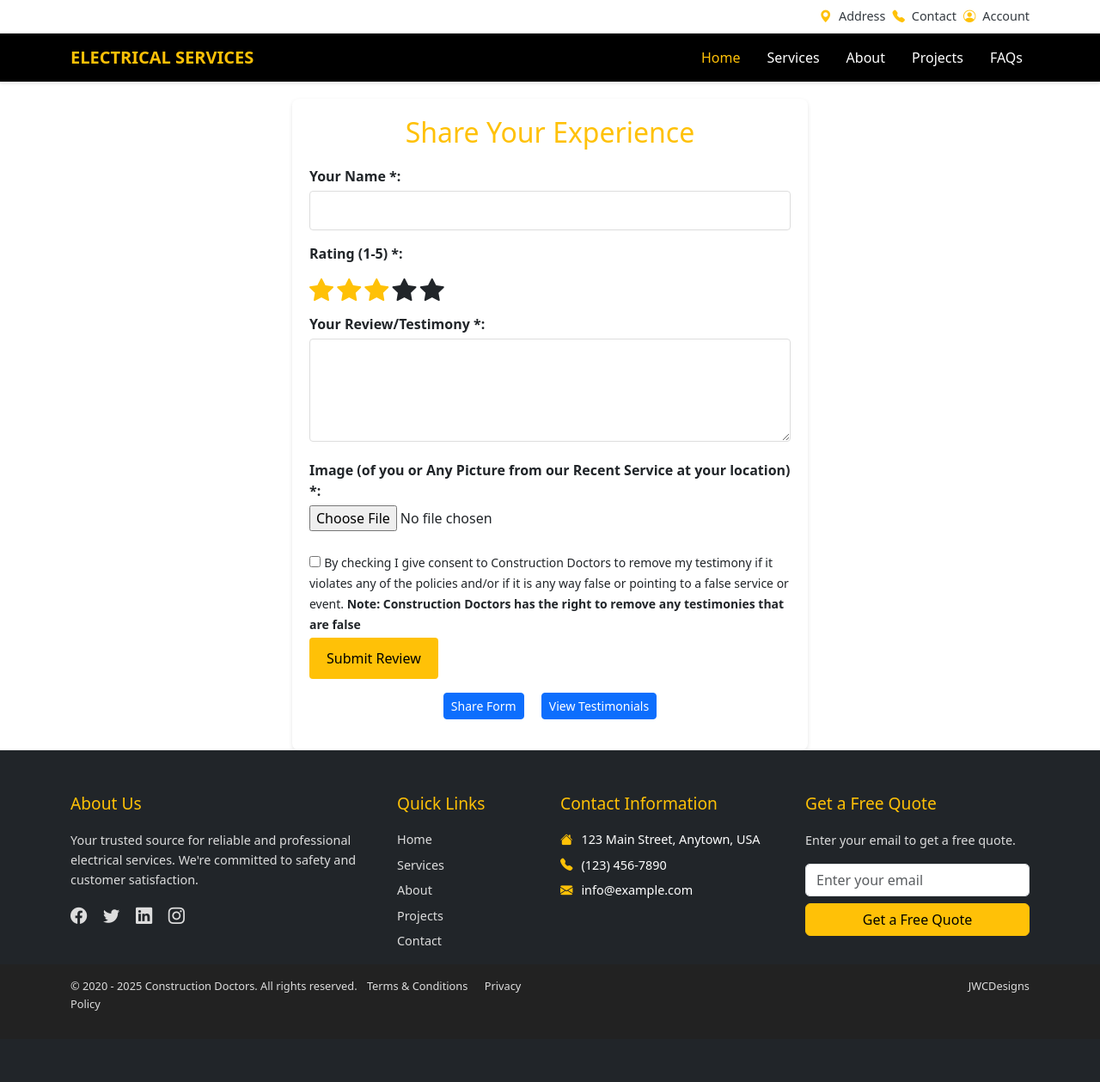
After one commit to JustinWChada/ConstructionDoctors-Code, a PHP site: page /pages/post_testimonials.php in a window 1280 px wide. The commit adds this page. Shown: the whole page at 86% size. Run offline with PHP 8.4, Linux system fonts and the light colour scheme.

Commit message:
now i have included the testimonials. they do not save yet but will fix the code later when i get the laptop again from my friend

```diff
--- /dev/null
+++ b/css/post_testimonials.css
@@ -0,0 +1,121 @@
+
+body {
+    font-family: sans-serif;
+    margin: 0;
+    padding: 0;
+    background-color: #f9f9f9;
+    color: #333;
+    line-height: 1.6;
+}
+
+section {
+    margin-bottom: 2rem;
+}
+
+/* Review Form Styles */
+#review-form {
+    max-width: 600px;
+    margin: 0 auto;
+    margin-top: 20px;
+    background-color: #fff;
+    padding: 20px;
+    border-radius: 8px;
+    box-shadow: 0 2px 5px rgba(0, 0, 0, 0.1);
+}
+
+#review-form h2 {
+    color: #ffc107;
+    text-align: center;
+    margin-bottom: 20px;
+}
+
+#review-form label {
+    display: block;
+    margin-bottom: 5px;
+    font-weight: bold;
+}
+
+#review-form input[type="text"],
+#review-form input[type="number"],
+#review-form textarea {
+    width: 100%;
+    padding: 10px;
+    margin-bottom: 15px;
+    border: 1px solid #ddd;
+    border-radius: 4px;
+    box-sizing: border-box;
+    /* Important: Keeps padding and border within the element's total width */
+    font-size: 16px;
+}
+
+#review-form textarea {
+    resize: vertical;
+    /* Allow vertical resizing of the textarea */
+    height: 120px;
+}
+
+#review-form button[type="submit"] {
+    background-color: #ffc107;
+    color: black;
+    padding: 12px 20px;
+    border: none;
+    border-radius: 4px;
+    cursor: pointer;
+    font-size: 16px;
+    transition: background-color 0.3s ease;
+}
+
+#review-form button[type="submit"]:hover {
+    background-color: #f0b200;
+}
+
+/* Animations */
+@keyframes fadeIn {
+    from {
+        opacity: 0;
+        transform: translateY(20px);
+    }
+
+    to {
+        opacity: 1;
+        transform: translateY(0);
+    }
+}
+
+.testimonial {
+    animation: fadeIn 0.5s ease both;
+}
+
+/* Add a slight delay to each testimonial for a staggered effect */
+.testimonial:nth-child(2) {
+    animation-delay: 0.2s;
+}
+
+.testimonial:nth-child(3) {
+    animation-delay: 0.4s;
+}
+
+.testimonial:nth-child(4) {
+    animation-delay: 0.6s;
+}
+
+
+/* Keyframes for rotating card */
+@keyframes rotateCard {
+    0% {
+        transform: rotateY(0deg);
+    }
+
+    50% {
+        transform: rotateY(180deg);
+    }
+
+    100% {
+        transform: rotateY(360deg);
+    }
+}
+
+/* Apply keyframes to testimonial on hover */
+.testimonial:hover {
+    animation: rotateCard 2s linear forwards;
+}
--- a/dashboard/dashboard.php
+++ b/dashboard/dashboard.php
@@ -74,8 +74,8 @@ $email = isset($_SESSION['email']) ? $_SESSION['email'] : ''; // Optional
 
             <!-- Main Content -->
             <main class="col-md-9 ms-sm-auto col-lg-10 p-0">
-                <?php include "faqs/add_faqs.php"; ?>
-                <div class="dashboard-content" hidden>
+                <?// include "faqs/add_faqs.php"; ?>
+                <div class="dashboard-content">
                     <div class="dashboard-header">
                         <h1>Dashboard</h1>
                     </div>
--- /dev/null
+++ b/pages/post_testimonials.php
@@ -0,0 +1,139 @@
+<!DOCTYPE html>
+<html lang="en">
+
+<head>
+    <meta charset="UTF-8">
+    <meta name="viewport" content="width=device-width, initial-scale=1.0">
+    <title>FAQs - [Your Electrician Company]</title>
+    <link rel="stylesheet" href="../css/header.css">
+    <link rel="stylesheet" href="../css/nav.css">
+    <link rel="stylesheet" href="../css/post_testimonials.css">
+    <link rel="stylesheet" href="../css/b_t_top.css">
+    <link rel="stylesheet" href="../css/footer.css">
+    <link href="https://cdn.jsdelivr.net/npm/bootstrap@5.3.0/dist/css/bootstrap.min.css" rel="stylesheet">
+    <link rel="stylesheet" href="https://cdn.jsdelivr.net/npm/bootstrap-icons@1.10.0/font/bootstrap-icons.css">
+</head>
+
+<body>
+    <a href="#" id="back-to-top" class="visually-hidden"><i class="bi bi-arrow-up-circle-fill"></i></a>
+    <header>
+        <?php include "../includes/header.php"; ?>
+    </header>
+
+    <nav>
+        <?php include "../includes/nav.php"; ?>
+    </nav>
+
+    <section id="review-form" class="review-form">
+        <h2>Share Your Experience </h2>
+
+        <form id="testimonialForm">
+            <label for="name">Your Name *:</label>
+            <input type="text" id="name" name="name" required>
+
+            <label for="rating">Rating (1-5) *:</label>
+            <div class="form-group my-2">
+                <i class="bi bi-star-fill fs-3 text-warning" id="star1"></i>
+                <i class="bi bi-star-fill fs-3 text-warning" id="star2"></i>
+                <i class="bi bi-star-fill fs-3 text-warning" id="star3"></i>
+                <i class="bi bi-star-fill fs-3" id="star4"></i>
+                <i class="bi bi-star-fill fs-3" id="star4"></i>
+                <input type="text" name="rating" id="starsCount" required hidden readonly value="3">
+            </div>
+
+            <label for="comment">Your Review/Testimony *:</label>
+            <textarea id="comment" name="comment" rows="4" required></textarea>
+
+            <label for="image">Image (of you or Any Picture from our Recent Service at your location) *:</label>
+            <input type="file" id="image" name="image" accept="image/*" required>
+            <br><br>
+
+            <input type="checkbox" required>
+            <small>By checking I give consent to Construction Doctors to remove my testimony if it violates any of the
+                policies and/or if it is any way false or pointing to a false service or event.
+                <b>Note: Construction Doctors has the right to remove any testimonies that are false</b></small>
+            <br>
+            <button type="submit" class="mt-1">Submit Review</button>
+
+            <div class="card-footer w-100 my-2 text-center">
+                <button class="btn btn-sm btn-outline-primary m-2 active">Share Form</button>
+                <button class="btn btn-sm btn-outline-primary m-2 active">View Testimonials</button>
+            </div>
+        </form>
+    </section>
+
+    <?php include "../includes/footer.php"; ?>
+
+    <script>
+    let stars = document.querySelectorAll('.bi-star-fill');
+    let starsCountInput = document.getElementById('starsCount');
+
+    stars.forEach((star, index) => {
+        star.addEventListener('click', () => {
+            // Remove 'text-danger' class from all stars
+            stars.forEach((s, i) => {
+                if (i > index) {
+                    s.classList.remove('text-warning');
+                }
+            });
+
+            // Set color for clicked star and preceding stars
+            for (let i = 0; i <= index; i++) {
+                stars[i].classList.add('text-warning');
+            }
+
+            // Set the input value to the number of colored stars
+            starsCountInput.value = index + 1;
+        });
+    });
+
+
+    document.getElementById('testimonialForm').addEventListener('submit', function(event) {
+        event.preventDefault(); // Prevent default form submission
+
+        const name = document.getElementById('name').value;
+        const rating = document.getElementById('rating').value;
+        const comment = document.getElementById('comment').value;
+        const image = document.getElementById('image').files[0]; // Get the file
+
+        const messageDiv = document.getElementById('message');
+
+        // Create a FormData object to send the data (including the file)
+        const formData = new FormData();
+        formData.append('name', name);
+        formData.append('rating', rating);
+        formData.append('comment', comment);
+        if (image) { // Only append the image if one was selected
+            formData.append('image', image);
+        }
+
+        fetch('submit-testimonial.php', {
+                method: 'POST',
+                body: formData // Send the FormData object
+            })
+            .then(response => {
+                if (!response.ok) {
+                    throw new Error(`HTTP error! status: ${response.status}`);
+                }
+                return response.json();
+            })
+            .then(data => {
+                if (data.success) {
+                    messageDiv.textContent = 'Thank you for your review!';
+                    messageDiv.className = 'success-message';
+                    document.getElementById('testimonialForm').reset();
+                } else {
+                    messageDiv.textContent = 'Error submitting review: ' + data.message;
+                    messageDiv.className = 'error-message';
+                }
+            })
+            .catch(error => {
+                console.error('Error:', error);
+                messageDiv.textContent = 'Network error submitting review. Please try again.';
+                messageDiv.className = 'error-message';
+            });
+    });
+    </script>
+</body>
+
+</html>
```
Also changed, not shown: queries/testimonials_query.php (added, +106 -0 lines), sql/testimonials.sql (added, +10 -0 lines).
